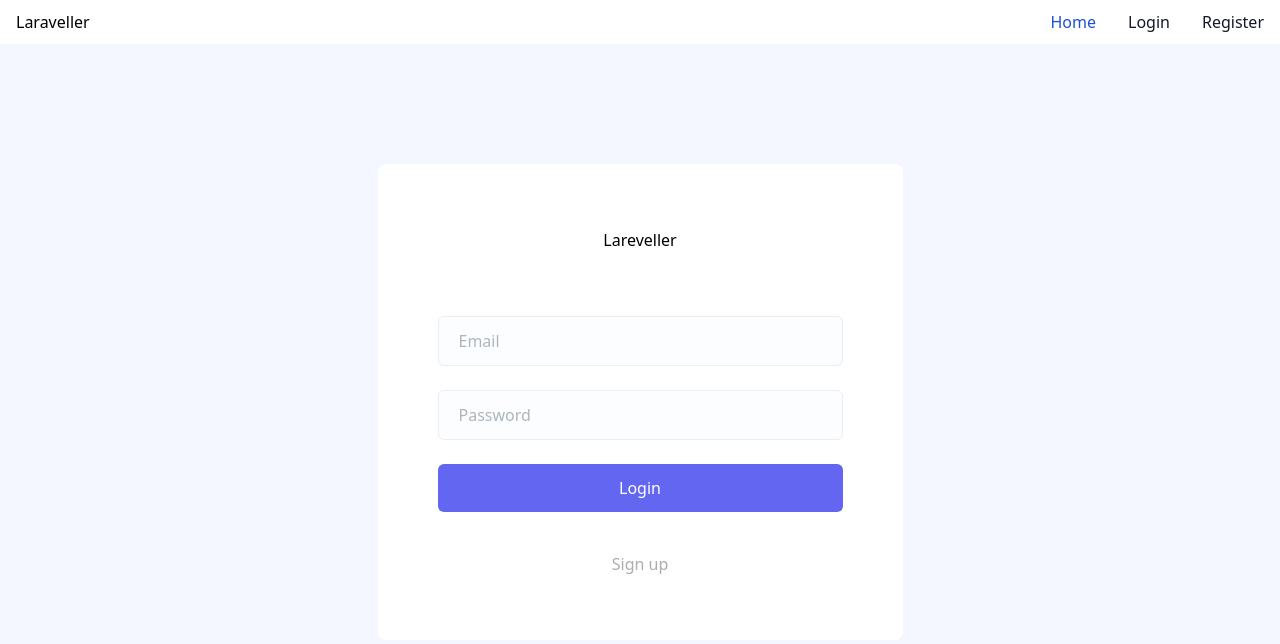
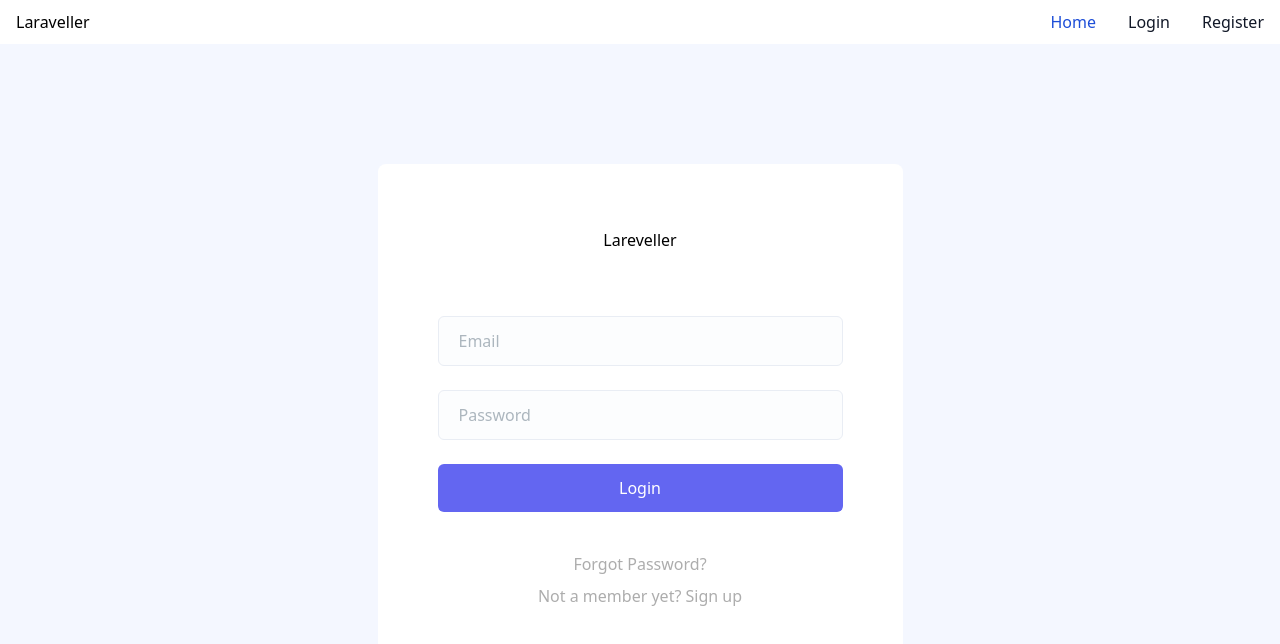
Before and after one commit to drummer-Yurii/vue-api, a Vue app: page /login in a window 1280 px wide. Shown: the top 644 px of the page. Built offline with nearby package versions, Linux system fonts and the light colour scheme.

Commit message:
create forgot password component

```diff
--- /dev/null
+++ b/src/components/ForgotPassword.vue
@@ -0,0 +1,25 @@
+<script setup>
+import { ref } from 'vue';
+import { useAuthStore } from '../stores/auth';
+
+const authStore = useAuthStore();
+
+const email = ref('');
+</script>
+
+<template>
+    <form class="mx-auto max-w-md" @submit.prevent="authStore.handleForgotPassword(email)">
+      <h3 class="font-bold">Forgot password</h3>
+
+      <div class="my-6">
+        <label for="email" class="mb-2 block text-sm font-medium text-gray-900 dark:text-gray-300">Your email</label>
+        <input
+            type="email"
+            id="email"
+            v-model="email"
+            class="block w-full rounded-lg border border-gray-300 bg-gray-50 p-2.5 text-sm text-gray-900 focus:border-blue-500 focus:ring-blue-500 dark:border-gray-600 dark:bg-gray-700"
+            placeholder="email@laraveller.com">
+      </div>
+      <button class="w-full rounded-lg bg-blue-700 px-5 py-2.5 text-center text-sm font-medium text-white max-w-[100px]">Submit</button>
+    </form>
+</template>
--- a/src/components/Login.vue
+++ b/src/components/Login.vue
@@ -93,7 +93,14 @@ const form = ref({
                                     </button>
                                 </div>
                             </form>
+                            <router-link
+                                to="/forgot-password"
+                                class="mb-2 inline-block text-base text-[#adadad] hover:text-primary hover:underline"
+                            >
+                                Forgot Password?
+                            </router-link>
                             <p class="text-base text-[#adadad]">
+                                Not a member yet?
                                 <a href="javascript:void(0)" class="text-primary hover:underline">
                                     Sign up
                                 </a>
--- a/src/router/index.js
+++ b/src/router/index.js
@@ -18,6 +18,11 @@ const routes = [
         name: 'Register',
         component: () => import("../components/Register.vue")
     },
+    {
+        path: '/forgot-password',
+        name: 'ForgotPassword',
+        component: () => import("../components/ForgotPassword.vue")
+    },
 ];
 
 const router = createRouter({
--- a/src/stores/auth.js
+++ b/src/stores/auth.js
@@ -38,6 +38,11 @@ export const useAuthStore = defineStore("auth", {
         async handleLogout() {
             await axios.post('/logout');
             this.authUser = null;
-        }
+        },
+        async handleForgotPassword(email) {
+            await axios.post('/forgot-password', {
+                email: email,
+            });
+        },
     },
 });
```
